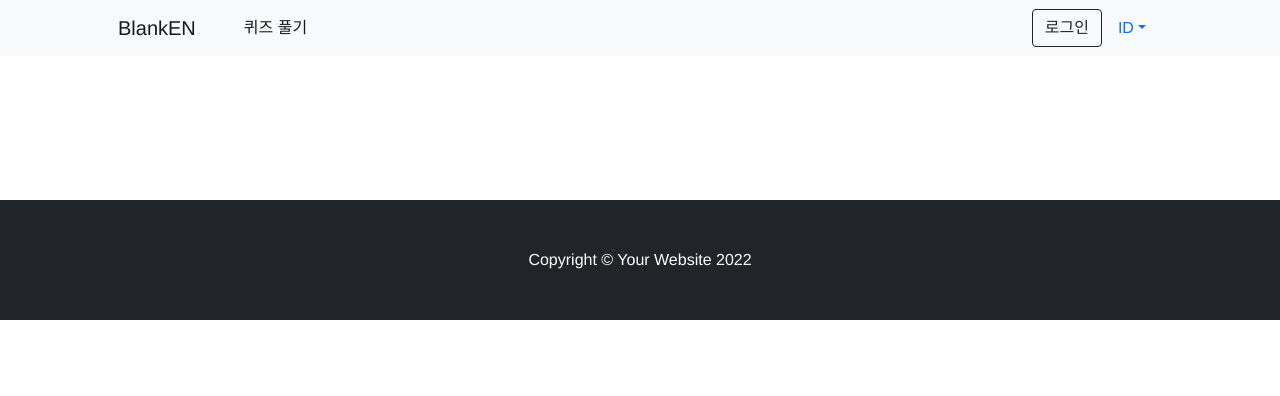
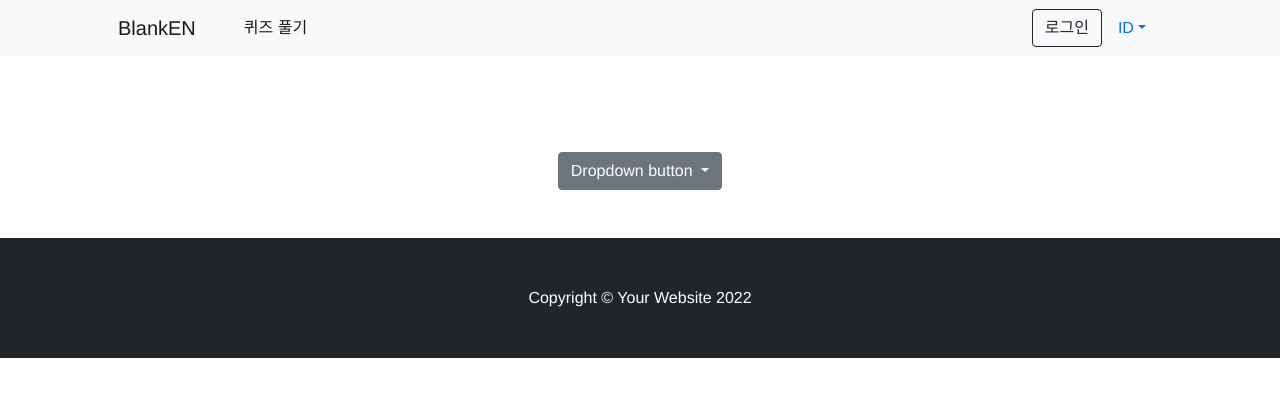
Before and after one commit to ddogga/BlankEn, a Vue app in the folder vue3-first/: page /blanken/boardlist in a window 1280 px wide. Shown: the top 396 px of the page. Built offline with nearby package versions, Linux system fonts and the light colour scheme.

Commit message:
index.html에서 부트스트랩 core js 연결

```diff
--- a/vue3-first/public/index.html
+++ b/vue3-first/public/index.html
@@ -17,5 +17,7 @@
     </noscript>
     <div id="app" style="margin: 0"></div>
     <!-- built files will be auto injected -->
+    <!-- Bootstrap core JS-->
+    <script src="https://cdn.jsdelivr.net/npm/bootstrap@5.1.3/dist/js/bootstrap.bundle.min.js"></script>
   </body>
 </html>
--- a/vue3-first/src/main.js
+++ b/vue3-first/src/main.js
@@ -7,5 +7,6 @@ import router from "./router/index.js";
 // ==================================================
 
 import "@/assets/css/main.css";
+import "@/assets/js/scripts.js";
 
 createApp(App).use(router).mount("#app");
--- a/vue3-first/src/views/board/BoardList.vue
+++ b/vue3-first/src/views/board/BoardList.vue
@@ -4,6 +4,16 @@
             <div
             class="row gx-4 gx-lg-5 row-cols-2 row-cols-md-3 row-cols-xl-4 justify-content-center"
             >
+                <div class="dropdown">
+                    <button class="btn btn-secondary dropdown-toggle" type="button" data-bs-toggle="dropdown" aria-expanded="false">
+                        Dropdown button
+                    </button>
+                    <ul class="dropdown-menu">
+                        <li><a class="dropdown-item" href="#">Action</a></li>
+                        <li><a class="dropdown-item" href="#">Another action</a></li>
+                        <li><a class="dropdown-item" href="#">Something else here</a></li>
+                    </ul>
+                </div>
             </div>
         </div>
         </section>
```
